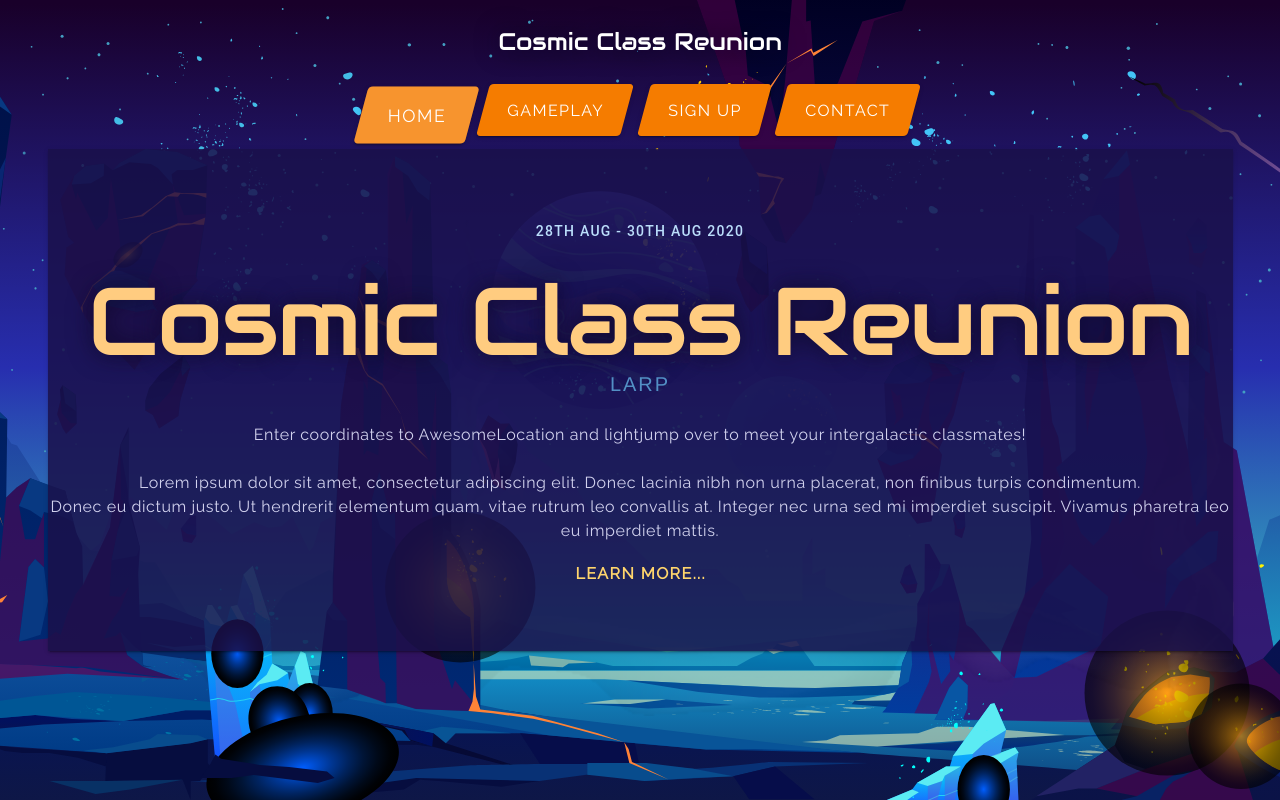
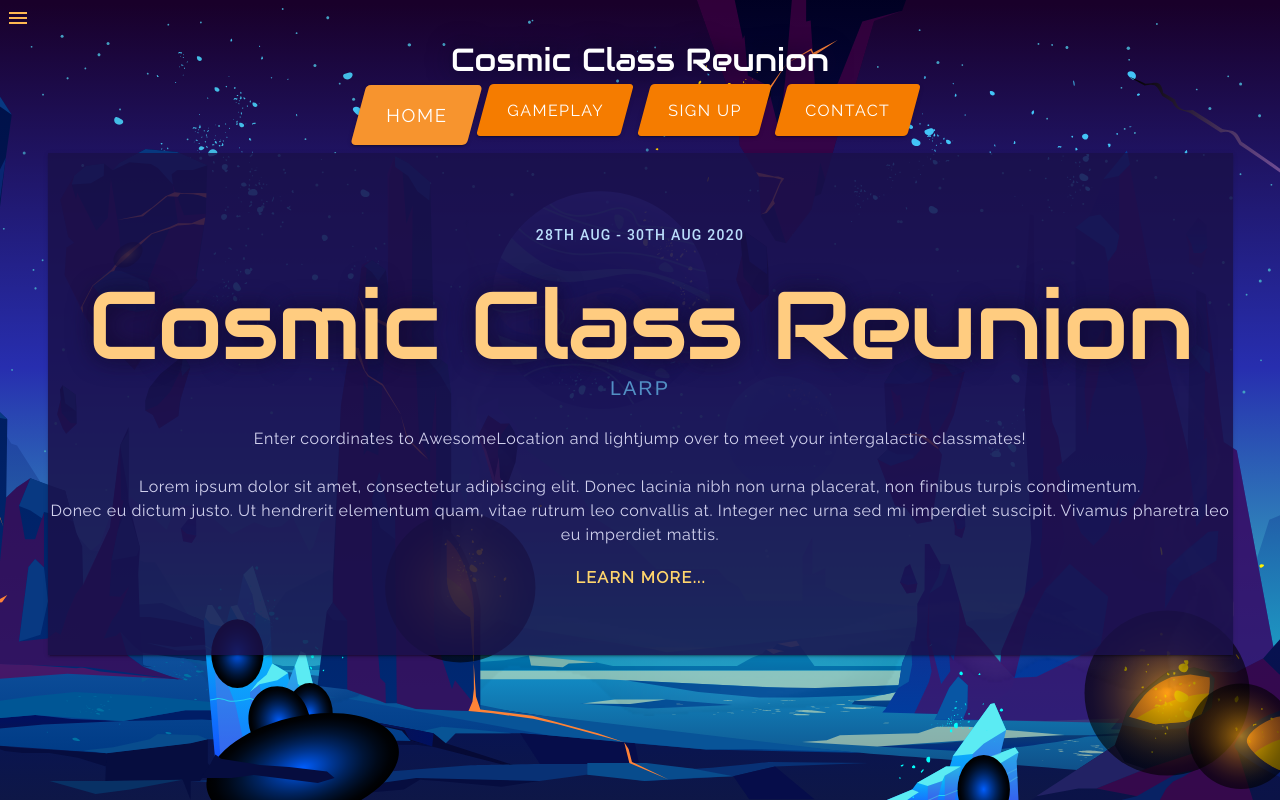
Before and after one commit to anzuj/reunion, a Vue app: page / in a window 1280 px wide. Built offline with nearby package versions, Linux system fonts and the light colour scheme; a web font is replaced by a local one.

Commit message:
mobile navigation

```diff
--- a/src/App.vue
+++ b/src/App.vue
@@ -1,23 +1,58 @@
 <template>
   <div id="app">
-    <v-app style="background: rgba(0,0,0,0);">
-      <!-- <v-img :src="require('@/assets/images/bg.svg' )"></v-img> -->
-      <h2
+    <v-app>
+      <!-- <v-row align="center" class="mb-6" no-gutters>
+        <v-col style="max-width:40px" v-show="$vuetify.breakpoint.xs">
+          <v-app-bar-nav-icon dark color="secondary lighten-2" @click="drawer = true"></v-app-bar-nav-icon>
+        </v-col>
+        <v-col>
+          <h1
             id="larpsubTitle"
-        class="white--text my-6 text-center font-weight-regular"
-      >Cosmic Class Reunion</h2>
+            class="white--text text-center font-weight-regular"
+          >Cosmic Class Reunion</h1>
+        </v-col>
+      </v-row>-->
+
+<div>
+<!-- v-show="$vuetify.breakpoint.xs" -->
+  <v-app-bar-nav-icon  dark color="secondary lighten-2" @click="drawer = !drawer"></v-app-bar-nav-icon>
+
+    <v-navigation-drawer v-model="drawer" absolute dark temporary color="primary" style="z-index: 9000;">
+        <v-list nav dense>
+          <v-list-item-group active-class="purple--text text--lighten-3">
+            <v-list-item :href="`/#${item.href}`" v-for="(item, i) in menuItems" :key="i">
+              <v-list-item-title
+                class="my-3 text-center text-h5"
+                style="line-height: 30px"
+              >{{item.text}}</v-list-item-title>
+            </v-list-item>
+          </v-list-item-group>
+        </v-list>
+      </v-navigation-drawer>
+
+ <h1 id="larpsubTitle" class="white--text text-center font-weight-regular">Cosmic Class Reunion</h1>
+</div>
 
       <v-container class="px-0">
-
-<nav>
+        <nav v-show="$vuetify.breakpoint.smAndUp">
           <v-row justify="center" class="mx-0">
-
-      <v-btn active-class="activeBtn" v-for="(item, i) in menuItems" :key="i" class="mx-2" dark x-large color="orange darken-2" router :to="item.href">
-        <span class="btn-text">{{item.text}}</span></v-btn>
-            <!-- <v-img v-if="i<menuItems.length-1" :src="require('@/assets/images/planet.png' )" width="30" contain id="label"></v-img> -->
+            <v-btn
+              active-class="activeBtn"
+              v-for="(item, i) in menuItems"
+              :key="i"
+              class="mx-2"
+              dark
+              x-large
+              color="orange darken-2"
+              router
+              :to="item.href"
+            >
+              <span class="btn-text">{{item.text}}</span>
+            </v-btn>
           </v-row>
         </nav>
-        <v-main fluid fill-height class="mt-5">
+        <!-- class="mt-5" -->
+        <v-main class="mt-6">
           <v-slide-y-transition :hide-on-leave="true">
             <router-view></router-view>
           </v-slide-y-transition>
@@ -36,6 +71,7 @@ export default {
   components: {},
 
   data: () => ({
+    drawer: false,
     menuItems: [
       { text: "Home", href: "/" },
       { text: "Gameplay", href: "/gameplay" },
@@ -52,9 +88,8 @@ export default {
   background: white !important;
 } */
 .activeBtn {
-  margin-left: -4px !important;
   margin-top: 5px !important;
-transform: scale(1.1) skewX(-15deg) !important;
+  transform: scale(1.15) skewX(-15deg) !important;
   z-index: 9000;
 }
 
@@ -62,11 +97,11 @@ z-index: 9000;
  background-color: rgb(96, 103, 186) !important;
 } */
 
-nav .v-btn{
+nav .v-btn {
   transform: skewX(-15deg);
 }
 
-nav .btn-text{
+nav .btn-text {
   transform: skewX(15deg);
 }
 
@@ -74,7 +109,6 @@ nav .btn-text{
 #larpTitle {
   font-family: "Audiowide", sans-serif !important;
   text-shadow: 0 0 25px rgb(15, 8, 41);
-
 }
 
 #app {
@@ -88,6 +122,7 @@ nav .btn-text{
   font-family: "Raleway", sans-serif;
   animation: myfirst 1s;
   transition: background 1s ease-in;
+  height: 100% !important;
 }
 
 @keyframes myfirst {
@@ -99,8 +134,32 @@ nav .btn-text{
   }
 }
 
-.mainCard{
+.mainCard {
   background-color: rgba(255, 255, 255, 0.85) !important;
 }
 
+.quick-fade-in {
+  opacity: 1;
+  animation-name: fadeInOpacity;
+  animation-iteration-count: 1;
+  animation-timing-function: ease-in;
+  animation-duration: 0.25s;
+}
+
+.fade-in {
+  opacity: 1;
+  animation-name: fadeInOpacity;
+  animation-iteration-count: 1;
+  animation-timing-function: ease-in;
+  animation-duration: 0.5s;
+}
+
+@keyframes fadeInOpacity {
+  0% {
+    opacity: 0;
+  }
+  100% {
+    opacity: 1;
+  }
+}
 </style>
--- a/src/views/Contact.vue
+++ b/src/views/Contact.vue
@@ -1,6 +1,6 @@
 <template>
   <div>
-    <v-card min-height="600" class="pa-10 mainCard text-center">
+    <v-card min-height="600" class="quick-fade-in pa-10 mainCard text-center">
 
       <!-- <v-toolbar dark color="blue darken-4" class="text-center">
  Tickets info
--- a/src/views/Gameplay.vue
+++ b/src/views/Gameplay.vue
@@ -1,6 +1,6 @@
 <template>
   <div>
-    <v-card min-height="600" class="pa-10 mainCard text-center">
+    <v-card min-height="600" class="quick-fade-in pa-10 mainCard text-center">
 
       <!-- <v-toolbar dark color="blue darken-4" class="text-center">
  Tickets info
--- a/src/views/Home.vue
+++ b/src/views/Home.vue
@@ -6,7 +6,7 @@
 <v-img :src="require('@/assets/images/label.png' )" max-width="200" contain id="label"></v-img> -->
 
       <v-col align="center">
-        <v-card id="intro" tile class="py-16">
+        <v-card id="intro" tile class="quick-fade-in  py-16">
        <div class="blue--text text--lighten-4 text-button">28th Aug - 30th Aug 2020</div>
  <div id="larpTitle" class="mt-6 text-h4 text-md-h1 orange--text text--lighten-3">Cosmic Class Reunion</div>
  <div id="larp" >LARP</div>
@@ -65,13 +65,7 @@ export default {
   font-weight: 300;
   letter-spacing: 0.6px;
 }
-/*
-#blob{
-  position: absolute;
-  width:90%;
-  z-index: 0;
-  margin: 0 auto;
-} */
+
 #intro {
   color: white !important;
   background: rgba(26, 17, 75, 0.85);
--- a/src/views/Signup.vue
+++ b/src/views/Signup.vue
@@ -1,6 +1,6 @@
 <template>
   <div>
-    <v-card min-height="600" class="pt-10 mainCard text-center">
+    <v-card min-height="600" class="quick-fade-in pt-10 mainCard text-center">
 
       <!-- <v-toolbar dark color="blue darken-4" class="text-center">
  Tickets info
@@ -22,9 +22,9 @@
 
 </v-row>
 
-
-
-  <iframe src="https://docs.google.com/forms/d/e/1FAIpQLSflaTqKs06MSpJK05cj3WmkELqNV4Z7_L8D-PusaNufyu3uwQ/viewform?embedded=true" width="100%" height="1490" frameborder="0" marginheight="0" marginwidth="0">Loading…</iframe>
+<div class="fade-in">
+  <iframe  src="https://docs.google.com/forms/d/e/1FAIpQLSflaTqKs06MSpJK05cj3WmkELqNV4Z7_L8D-PusaNufyu3uwQ/viewform?embedded=true" width="100%" height="1490" frameborder="0" marginheight="0" marginwidth="0">Loading…</iframe>
+</div>
 
 
 
@@ -43,7 +43,7 @@
   font-weight: bold;
   font-size: 30px;
   top: 120px;
-  z-index: 9000;
+  z-index: 10;
   right: 95px;
 }
 .myTitle{
```
Lines whose indentation alone changed are shown as unchanged.
